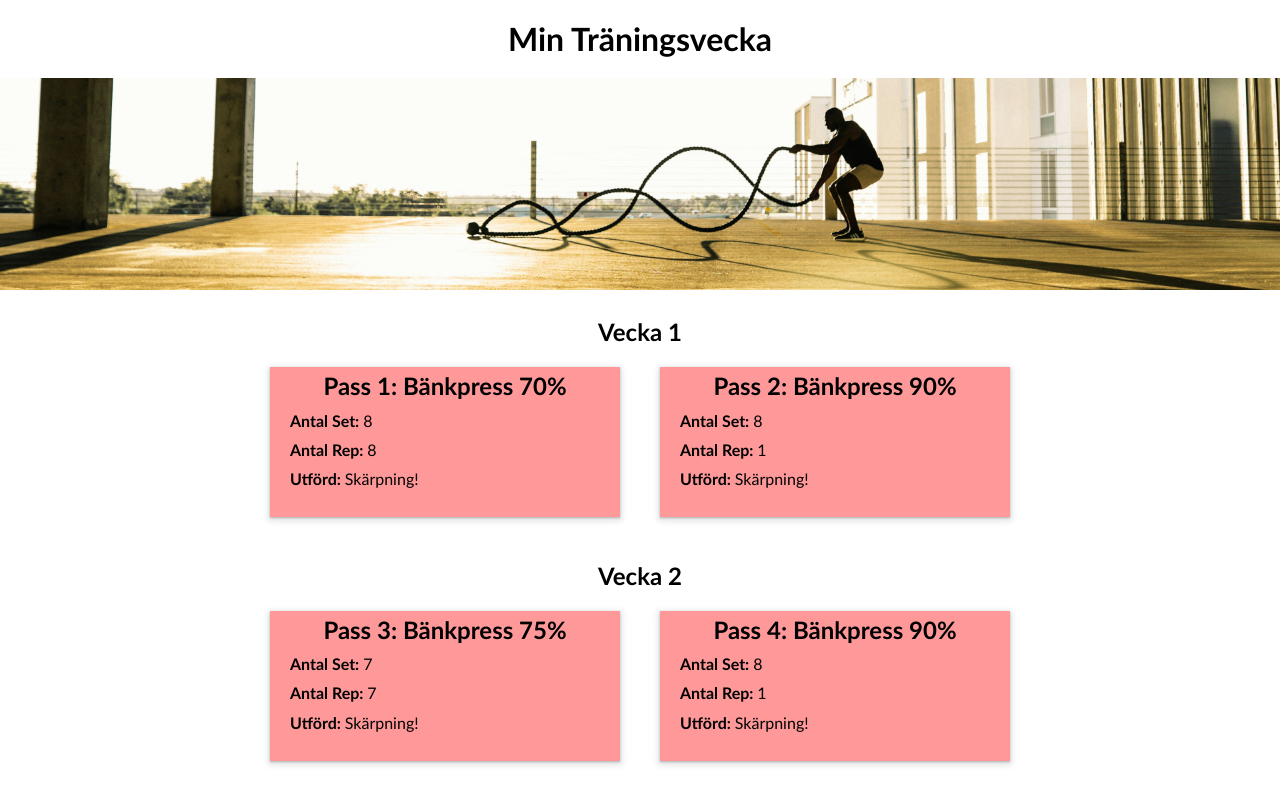
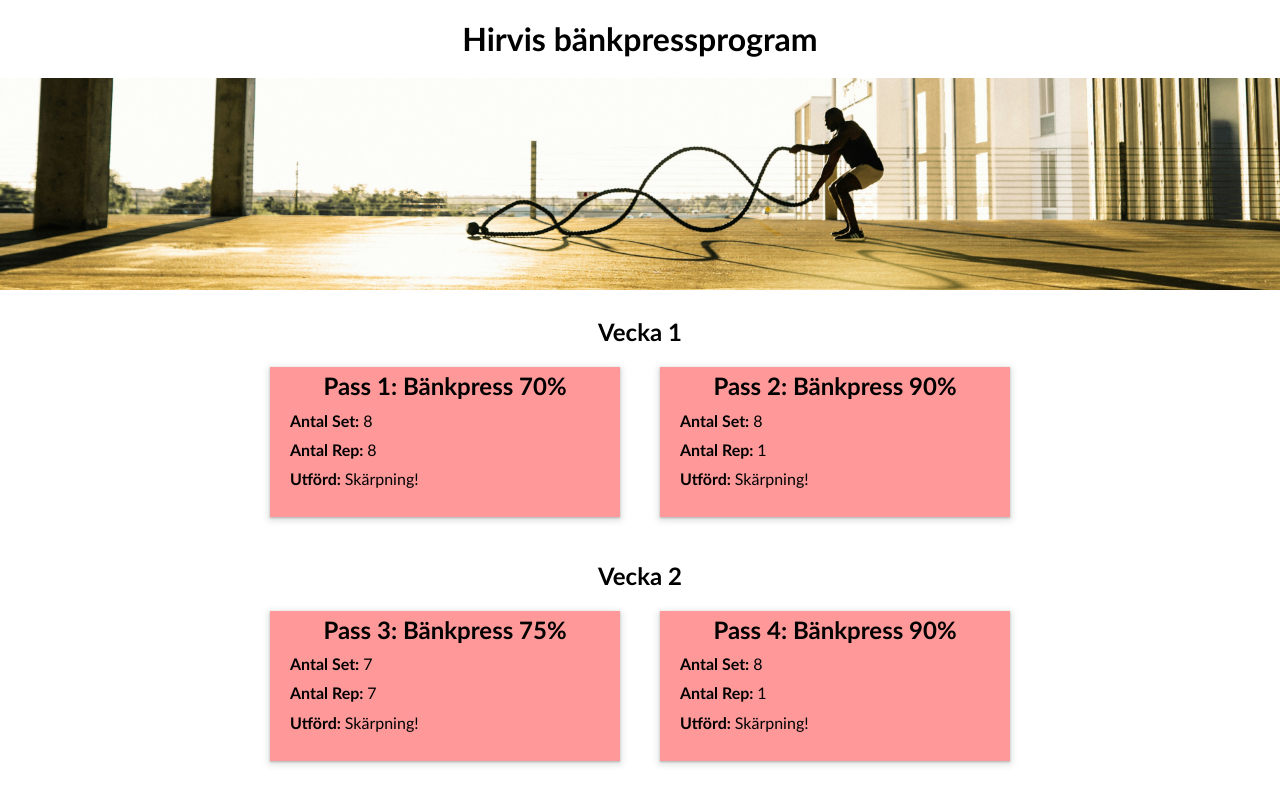
Before and after one commit to MarkusVickman/react-m1, a React (Vite) app: page / in a window 1280 px wide. Shown: the top 800 px of the page. Built offline with nearby package versions, Linux system fonts and the light colour scheme.

Commit message:
Update main.tsx

```diff
--- a/src/main.tsx
+++ b/src/main.tsx
@@ -12,7 +12,7 @@ createRoot(document.getElementById('root')!).render(
   <StrictMode>
     <div className='page-container'>
       <div className="page-height-without-footer">
-        <Header title={"Min Träningsvecka"} />
+        <Header title={"Hirvis bänkpressprogram"} />
         <main>
           <App />
         </main>
```
